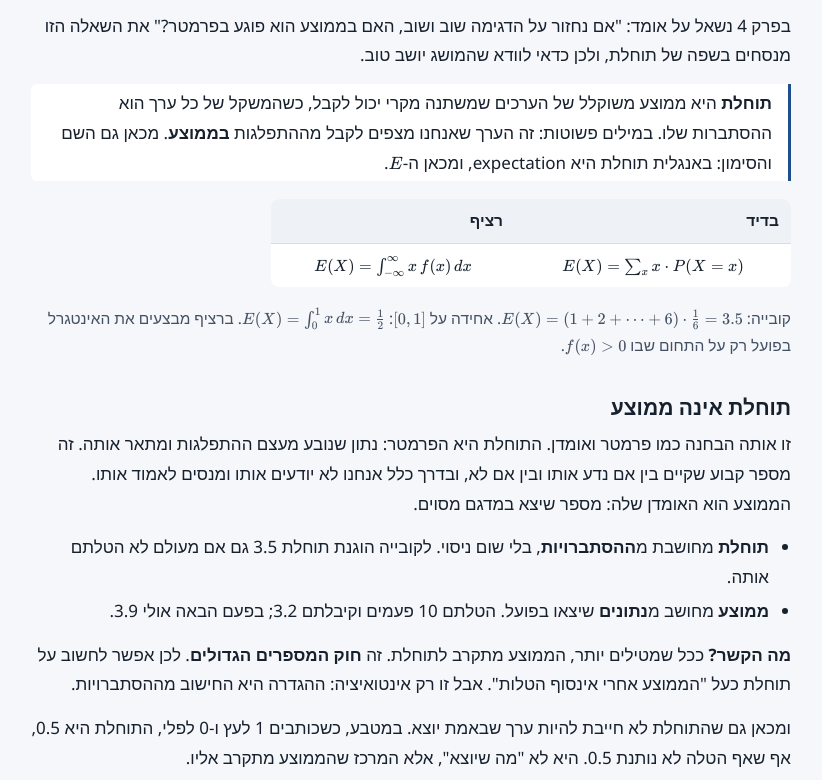
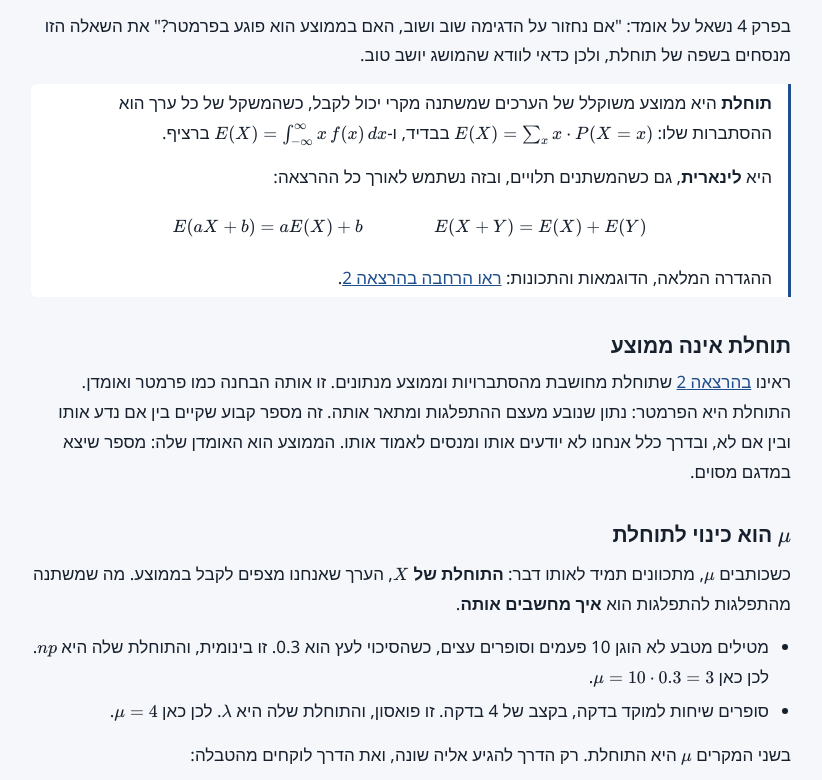
Before and after one commit to Elior-Dahan/stats-4221010, a plain HTML site: page lectures/03-unbiased-estimators/index.html in a window 1280 px wide. Shown: the part 3544-4324 px from the top of the page, without its empty margins (147-969 px from the left). Drawn offline with nearby package versions, Linux system fonts and the light colour scheme; a web font is replaced by a local one.

Commit message:
Expectation: foundations live in lecture 2, lecture 3 recaps and builds on them
Lecture 2, chapter 5 (approved exception to "lecture 2 is final",
additions only): what the name and the symbol E mean, a continuous
example, and "תוחלת אינה ממוצע" (expectation comes from probabilities,
a mean from observed data), written without the terms taught in
lecture 3. The formulas table in chapter 7 gains a Bernoulli row.

Lecture 3, chapter 2: the repeated definition, examples and rules are
replaced by a short recap (definition, the two linearity rules, link to
lecture 2). "תוחלת אינה ממוצע" now opens with a link back to lecture 2
and keeps only the parameter/estimate framing. "μ הוא כינוי לתוחלת"
and its E/Var table are unchanged.

Co-Authored-By: Claude Fable 5.2 <noreply@anthropic.com>

```diff
--- a/lectures/03-unbiased-estimators/index.html
+++ b/lectures/03-unbiased-estimators/index.html
@@ -550,22 +550,14 @@ input[type="number"] { direction: ltr; text-align: right; }
   <p>בפרק 4 נשאל על אומד: "אם נחזור על הדגימה שוב ושוב, האם בממוצע הוא פוגע בפרמטר?" את השאלה הזו מנסחים בשפה של תוחלת, ולכן כדאי לוודא שהמושג יושב טוב.</p>
 
   <div class="def">
-    <p><strong>תוחלת</strong> היא ממוצע משוקלל של הערכים שמשתנה מקרי יכול לקבל, כשהמשקל של כל ערך הוא ההסתברות שלו. במילים פשוטות: זה הערך שאנחנו מצפים לקבל מההתפלגות <strong>בממוצע</strong>. מכאן גם השם והסימון: באנגלית תוחלת היא expectation, ומכאן ה-\(E\).</p>
+    <p><strong>תוחלת</strong> היא ממוצע משוקלל של הערכים שמשתנה מקרי יכול לקבל, כשהמשקל של כל ערך הוא ההסתברות שלו: \(E(X) = \sum_x x\cdot P(X=x)\) בבדיד, ו-\(E(X) = \int_{-\infty}^{\infty} x\, f(x)\,dx\) ברציף.</p>
+    <p>היא <strong>לינארית</strong>, גם כשהמשתנים תלויים, ובזה נשתמש לאורך כל ההרצאה:</p>
+    <div class="math-block">$$E(aX + b) = aE(X) + b \qquad\qquad E(X + Y) = E(X) + E(Y)$$</div>
+    <p>ההגדרה המלאה, הדוגמאות והתכונות: <a href="../02-probability/#expect">ראו הרחבה בהרצאה 2</a>.</p>
   </div>
-  <div class="table-wrap"><table class="t" style="max-width:520px">
-    <tr><th>בדיד</th><th>רציף</th></tr>
-    <tr><td class="n">\(E(X) = \sum_x x\cdot P(X=x)\)</td><td class="n">\(E(X) = \int_{-\infty}^{\infty} x\, f(x)\,dx\)</td></tr>
-  </table></div>
-  <p class="note">קובייה: \(E(X) = (1+2+\dots+6)\cdot\frac16 = 3.5\). אחידה על \([0,1]\): \(E(X) = \int_0^1 x\,dx = \frac12\). ברציף מבצעים את האינטגרל בפועל רק על התחום שבו \(f(x) &gt; 0\).</p>
 
   <h3>תוחלת אינה ממוצע</h3>
-  <p>זו אותה הבחנה כמו פרמטר ואומדן. התוחלת היא הפרמטר: נתון שנובע מעצם ההתפלגות ומתאר אותה. זה מספר קבוע שקיים בין אם נדע אותו ובין אם לא, ובדרך כלל אנחנו לא יודעים אותו ומנסים לאמוד אותו. הממוצע הוא האומדן שלה: מספר שיצא במדגם מסוים.</p>
-  <ul>
-    <li><strong>תוחלת</strong> מחושבת מ<strong>ההסתברויות</strong>, בלי שום ניסוי. לקובייה הוגנת תוחלת 3.5 גם אם מעולם לא הטלתם אותה.</li>
-    <li><strong>ממוצע</strong> מחושב מ<strong>נתונים</strong> שיצאו בפועל. הטלתם 10 פעמים וקיבלתם 3.2; בפעם הבאה אולי 3.9.</li>
-  </ul>
-  <p><strong>מה הקשר?</strong> ככל שמטילים יותר, הממוצע מתקרב לתוחלת. זה <strong>חוק המספרים הגדולים</strong>. לכן אפשר לחשוב על תוחלת כעל "הממוצע אחרי אינסוף הטלות". אבל זו רק אינטואיציה: ההגדרה היא החישוב מההסתברויות.</p>
-  <p>ומכאן גם שהתוחלת לא חייבת להיות ערך שבאמת יוצא. במטבע, כשכותבים 1 לעץ ו-0 לפלי, התוחלת היא 0.5, אף שאף הטלה לא נותנת 0.5. היא לא "מה שיוצא", אלא המרכז שהממוצע מתקרב אליו.</p>
+  <p>ראינו <a href="../02-probability/#expect">בהרצאה 2</a> שתוחלת מחושבת מהסתברויות וממוצע מנתונים. זו אותה הבחנה כמו פרמטר ואומדן. התוחלת היא הפרמטר: נתון שנובע מעצם ההתפלגות ומתאר אותה. זה מספר קבוע שקיים בין אם נדע אותו ובין אם לא, ובדרך כלל אנחנו לא יודעים אותו ומנסים לאמוד אותו. הממוצע הוא האומדן שלה: מספר שיצא במדגם מסוים.</p>
 
   <h3>\(\mu\) הוא כינוי לתוחלת</h3>
   <p>כשכותבים \(\mu\), מתכוונים תמיד לאותו דבר: <strong>התוחלת של \(X\)</strong>, הערך שאנחנו מצפים לקבל בממוצע. מה שמשתנה מהתפלגות להתפלגות הוא <strong>איך מחשבים אותה</strong>.</p>
@@ -585,10 +577,6 @@ input[type="number"] { direction: ltr; text-align: right; }
   </table></div>
   <p><strong>בפועל:</strong> כשבשאלה כתוב \(\mu\) ולא נאמר איזו התפלגות, זו פשוט "התוחלת". כשנתונה התפלגות, מחליפים את \(\mu\) בביטוי שלה מהטבלה, למשל \(np\) בבינומית.</p>
   <p>בנורמלית זה מבלבל: שם, אחד הפרמטרים של ההתפלגות <strong>נקרא</strong> \(\mu\), והוא בעצמו התוחלת. אין מה להחליף.</p>
-
-  <h3>הכלים שנשתמש בהם כל הזמן</h3>
-  <div class="math-block">$$E(aX + b) = aE(X) + b \qquad\qquad E(X + Y) = E(X) + E(Y)$$</div>
-  <p>כלומר התוחלת <strong>לינארית</strong>: קבועים נכנסים ויוצאים ממנה בחופשיות, ותוחלת של סכום היא סכום התוחלות, גם כשהמשתנים תלויים.</p>
 </section>
 
 <!-- ============ 4 ============ -->
```
Also changed, not shown: lectures/02-probability/index.html (+11 -0 lines).
